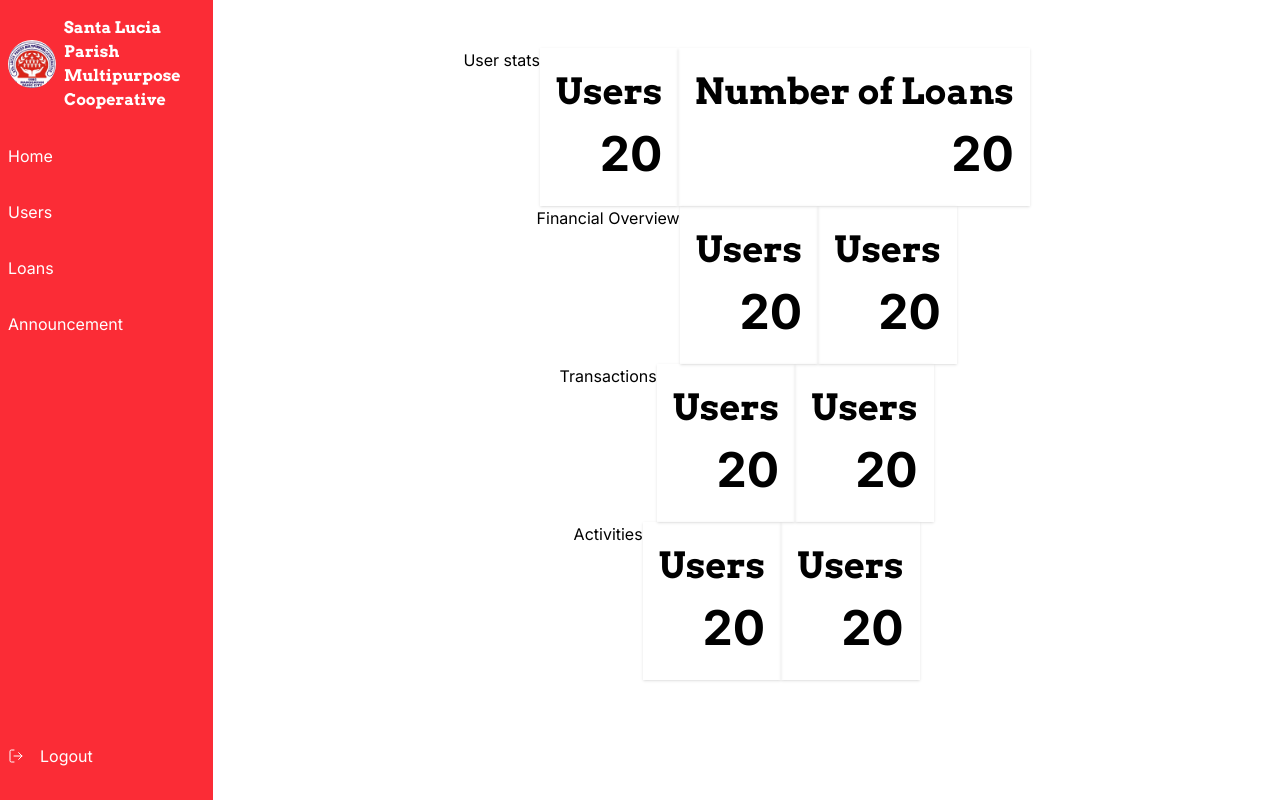
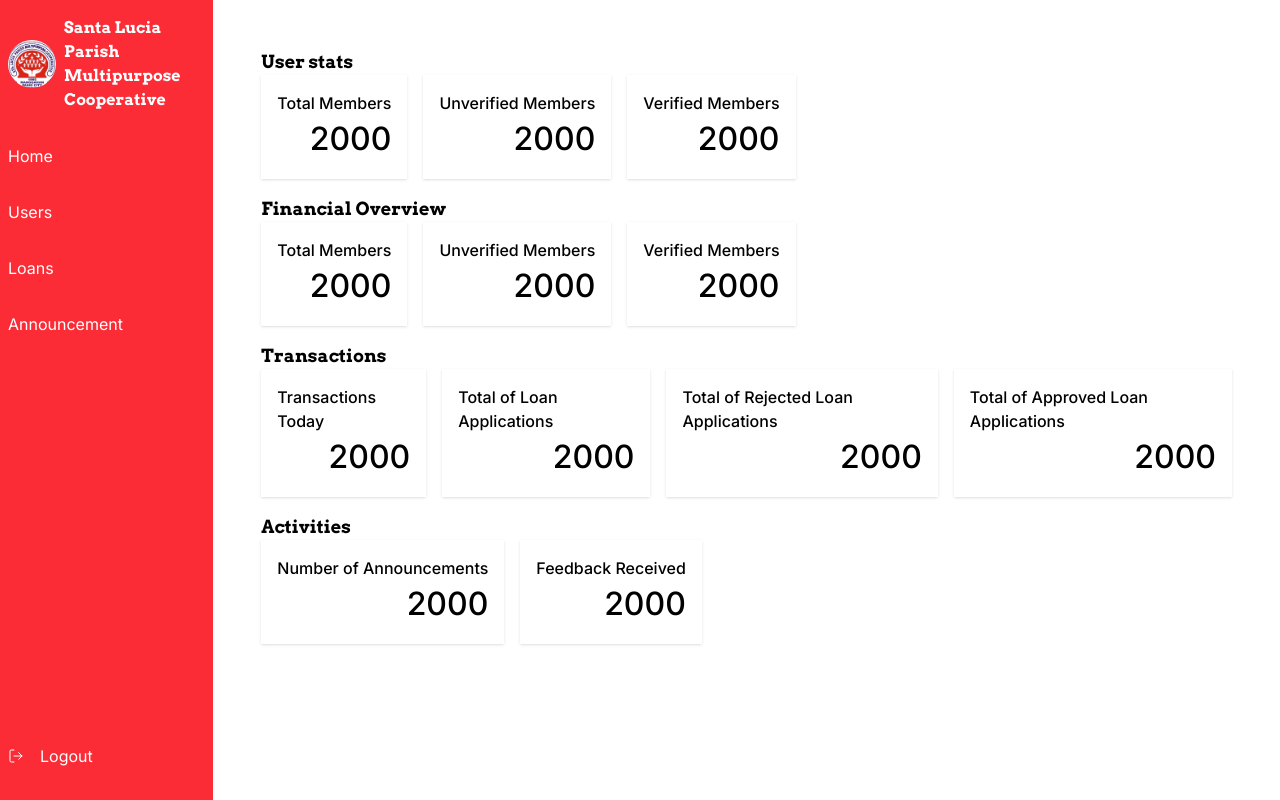
Before and after one commit to shyuuun/santa-parish, a Next.js app: page /dashboard/home in a window 1280 px wide. Built offline with nearby package versions, Linux system fonts and the light colour scheme.

Commit message:
Layout for Card in homepage (dashboard)

```diff
--- a/src/app/dashboard/components/Card.tsx
+++ b/src/app/dashboard/components/Card.tsx
@@ -5,9 +5,9 @@ type CardProps = {
 
 export default function Card({ category, totalNumber }: CardProps) {
 	return (
-		<div className="dashboard_card ">
-			<h1>{category}</h1>
-			<p>{totalNumber}</p>
+		<div className="dashboard_card">
+			<h4>{category}</h4>
+			<p className="font-medium">{totalNumber}</p>
 		</div>
 	);
 }
--- a/src/app/dashboard/home/page.tsx
+++ b/src/app/dashboard/home/page.tsx
@@ -4,38 +4,62 @@ import Card from "../components/Card";
 
 export default function SectionA() {
 	return (
-		<section className="flex flex-col justify-center items-center">
-			<div className="flex">
-				User stats
+		<section className="flex flex-col gap-4 justify-center ">
+			<div className="flex flex-col">
+				<h3>User stats</h3>
 				{/* Number of Total Members  */}
 				{/* Number of Unverified Members */}
 				{/* Number of Verified Members */}
-				<Card category="Users" totalNumber={20} />
-				<Card category="Number of Loans" totalNumber={20} />
+				<div className="flex gap-4">
+					<Card category="Total Members" totalNumber={2000} />
+					<Card category="Unverified Members" totalNumber={2000} />
+					<Card category="Verified Members" totalNumber={2000} />
+				</div>
 			</div>
 
-			<div className="flex">
-				Financial Overview
-				<Card category="Users" totalNumber={20} />
-				<Card category="Users" totalNumber={20} />
+			<div className="flex flex-col">
+				<h3>Financial Overview</h3>
+				<div className="flex gap-4">
+					<Card category="Total Members" totalNumber={2000} />
+					<Card category="Unverified Members" totalNumber={2000} />
+					<Card category="Verified Members" totalNumber={2000} />
+				</div>
 			</div>
 
-			<div className="flex">
-				Transactions
+			<div className="flex flex-col">
+				<h3>Transactions</h3>
 				{/* Number of Transactions Today */}
 				{/* Number of Loan Applications */}
 				{/* Number of Rejected Applicattions */}
 				{/* Number of Approved Appplications */}
-				<Card category="Users" totalNumber={20} />
-				<Card category="Users" totalNumber={20} />
+				<div className="flex gap-4">
+					<Card category="Transactions Today" totalNumber={2000} />
+					<Card
+						category="Total of Loan Applications"
+						totalNumber={2000}
+					/>
+					<Card
+						category="Total of Rejected Loan Applications"
+						totalNumber={2000}
+					/>
+					<Card
+						category="Total of Approved Loan Applications"
+						totalNumber={2000}
+					/>
+				</div>
 			</div>
 
-			<div className="flex">
-				Activities
+			<div className="flex flex-col">
+				<h3>Activities</h3>
 				{/* No of Announcments */}
 				{/* Feedback Recevied */}
-				<Card category="Users" totalNumber={20} />
-				<Card category="Users" totalNumber={20} />
+				<div className="flex gap-4">
+					<Card
+						category="Number of Announcements"
+						totalNumber={2000}
+					/>
+					<Card category="Feedback Received" totalNumber={2000} />
+				</div>
 			</div>
 		</section>
 	);
--- a/src/app/globals.css
+++ b/src/app/globals.css
@@ -29,6 +29,17 @@ html {
 		font-weight: var(--font-weight-bold);
 		font-family: var(--font-arvo);
 	}
+	h3 {
+		font-size: var(--text-lg);
+		font-weight: 600;
+		font-family: var(--font-arvo);
+	}
+	h4 {
+		font-size: var(--text-md);
+		font-weight: 500;
+		font-family: var(--font-inter);
+	}
+
 	p {
 		font-family: var(--font-inter);
 	}
@@ -37,6 +48,9 @@ html {
 @layer utilities {
 	.flex-center {
 		@apply flex justify-center items-center;
+	}
+	.flex-column {
+		@apply flex flex-col;
 	}
 }
 
@@ -60,8 +74,7 @@ html {
 		@apply flex flex-col p-4 shadow;
 
 		> p {
-			font-weight: 700;
-			font-size: 3rem;
+			font-size: 2rem;
 			text-align: right;
 		}
 	}
```
